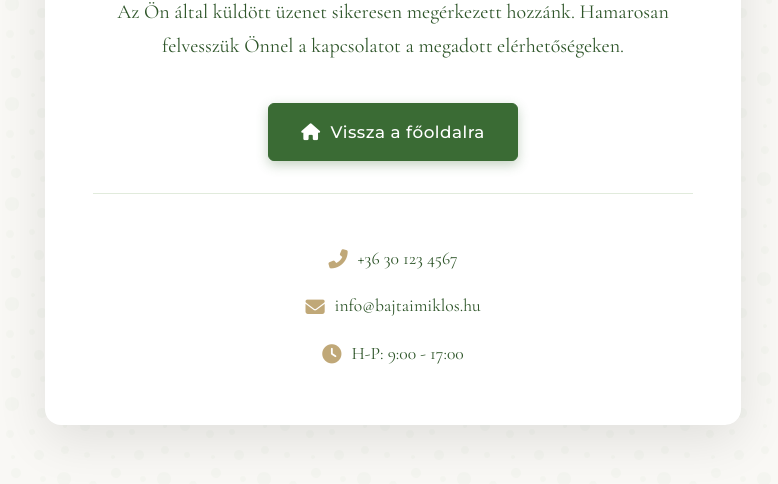
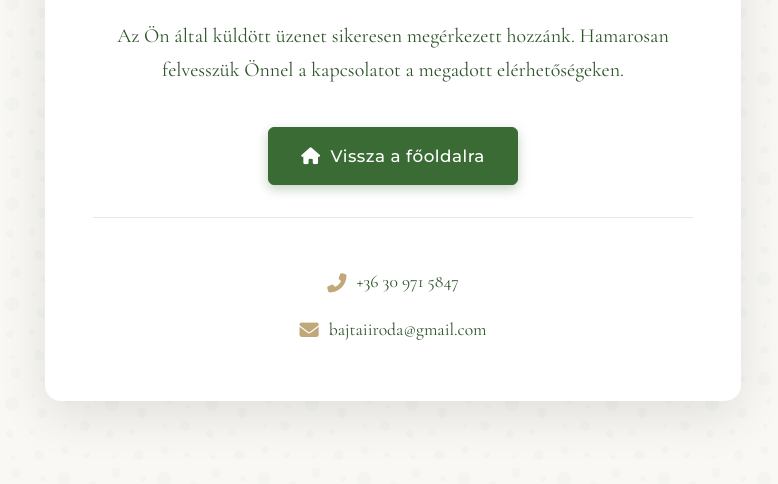
Before and after one commit to BajtaiB/dr.Bajtai-Miklos, a plain HTML site: page koszonjuk.html in a window 1280 px wide. Shown: the part 332-816 px from the top of the page, without its empty margins (247-1025 px from the left). Drawn offline with nearby package versions, Linux system fonts and the light colour scheme.

Commit message:
koszonjuk.html

```diff
--- a/koszonjuk.html
+++ b/koszonjuk.html
@@ -248,9 +248,8 @@
         </a>
 
         <div class="contact-info">
-            <p><i class="fas fa-phone-alt"></i> +36 30 123 4567</p>
-            <p><i class="fas fa-envelope"></i> info@bajtaimiklos.hu</p>
-            <p><i class="fas fa-clock"></i> H-P: 9:00 - 17:00</p>
+            <p><i class="fas fa-phone-alt"></i> +36 30 971 5847</p>
+            <p><i class="fas fa-envelope"></i> bajtaiiroda@gmail.com</p>
         </div>
     </div>
 
```
